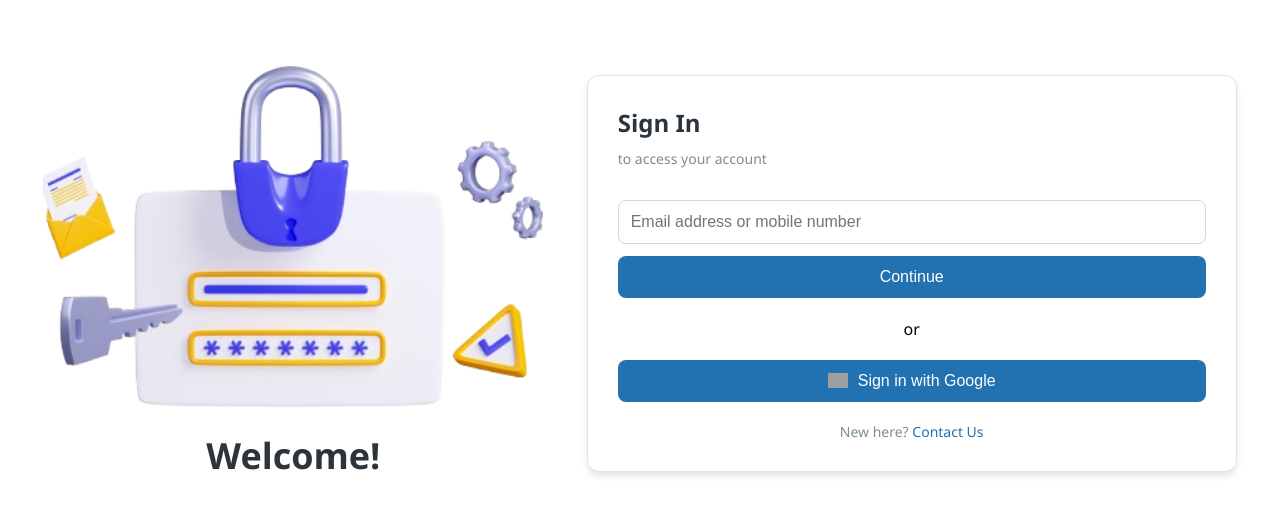
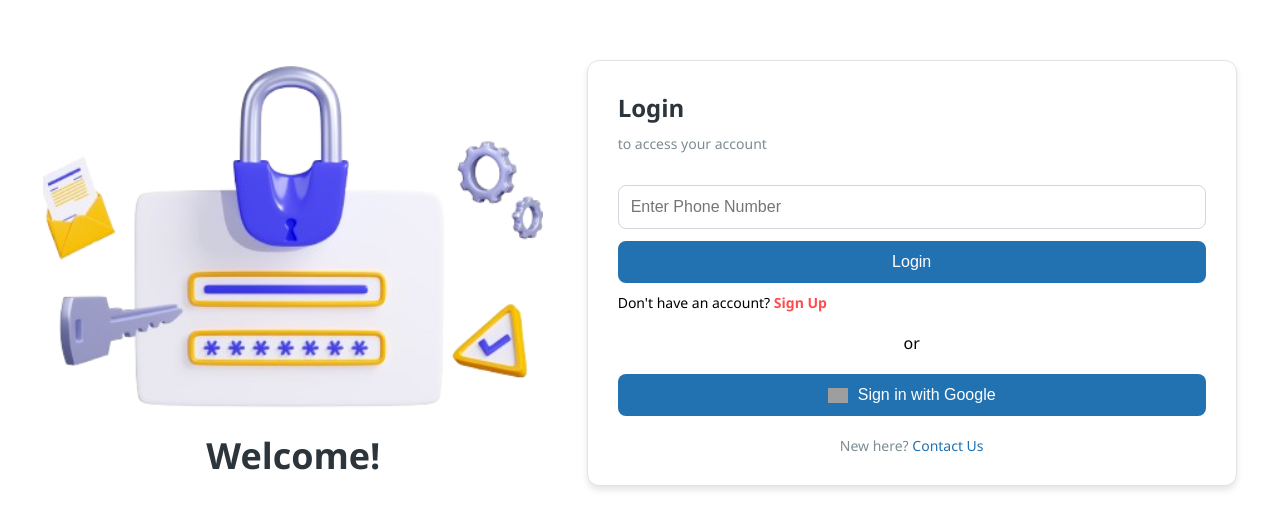
Before and after one commit to kuicqli-afk/ShyamAdminPanel, a React (Vite) app: page / in a window 1280 px wide. Shown: the part 127-656 px from the top of the page. Built offline with nearby package versions, Linux system fonts and the light colour scheme; grey boxes are pictures that could not be loaded.

Commit message:
update login Page

```diff
--- a/src/Components/Login/LoginPage.css
+++ b/src/Components/Login/LoginPage.css
@@ -147,6 +147,26 @@
   text-decoration: underline;
 }
 
+.switch-text {
+  margin-top: 10px;
+  font-size: 14px;
+}
+
+.switch-text span {
+  color: #ff4d4d;
+  cursor: pointer;
+  font-weight: bold;
+}
+
+.error-message {
+  color: #e53935;
+ margin-top: -4px;
+ margin-bottom: 8px;
+  border-radius: 6px;
+  font-size: 14px;
+  text-align: left;
+}
+
 /* RESPONSIVE STYLES */
 @media (max-width: 768px) {
   .login-page {
--- a/src/Components/Login/LoginPage.jsx
+++ b/src/Components/Login/LoginPage.jsx
@@ -6,6 +6,10 @@ import axios from "axios";
 
 
 function LoginPage({ setIsLogin }) {
+
+  const [mode, setMode] = useState("login"); // "login" or "signup"
+  const [name, setName] = useState("");
+  const [isNewUser, setIsNewUser] = useState(false);
   const [input, setInput] = useState("");  // Input for email or mobile number
   const [error, setError] = useState("");  // Error message
   const [otp, setOtp] = useState("");  // OTP input
@@ -22,9 +26,13 @@ function LoginPage({ setIsLogin }) {
   const handleSubmit = async (e) => {
     e.preventDefault();
 
-    // ✅ VALIDATION ADD
-    if (!validateInput(input)) {
-      setError("Enter valid phone number");
+    if (!input) {
+      setError("Enter phone number");
+      return;
+    }
+
+    if (mode === "signup" && !name) {
+      setError("Enter name");
       return;
     }
 
@@ -35,18 +43,28 @@ function LoginPage({ setIsLogin }) {
       );
 
       if (res.data.success) {
-        // ✅ DIRECT OTP SCREEN
+
+
+        if (mode === "login" && res.data.isNewUser) {
+          setError("User not found. Please sign up.");
+          return;
+        }
+
+
+        if (mode === "signup" && !res.data.isNewUser) {
+          setError("User already exists. Please login.");
+          return;
+        }
+
         setStep(2);
       } else {
         setError(res.data.message);
       }
 
     } catch (err) {
-      console.log(err);
       setError("Server error");
     }
   };
-
   // Handle OTP verification
   const handleOtpSubmit = async (e) => {
     e.preventDefault();
@@ -61,7 +79,8 @@ function LoginPage({ setIsLogin }) {
         "https://shyambackend.onrender.com/api/auth/verify-otp",
         {
           phone: input,
-          otp
+          otp,
+          name // 🔥 IMPORTANT
         }
       );
 
@@ -72,14 +91,13 @@ function LoginPage({ setIsLogin }) {
         setIsLogin(true);
         navigate("/dashboard");
       } else {
-        setError(res.data.message || "Invalid OTP");
+        setError(res.data.message);
       }
 
     } catch (err) {
-      setError("Error verifying OTP");
+      setError("OTP verification failed");
     }
   };
-
   return (
     <div className="login-page">
       {/* LEFT */}
@@ -91,15 +109,26 @@ function LoginPage({ setIsLogin }) {
       {/* RIGHT */}
       <div className="right-section">
         <div className="login-box">
-          <h2>Sign In</h2>
+          <h2>{mode === "signup" ? "Sign Up" : "Login"}</h2>
           <p className="sub-text">to access your account</p>
 
           {/* Step 1: Email/Phone Input */}
           {step === 1 && (
             <form onSubmit={handleSubmit}>
+
+              {/* 🔥 SHOW NAME ONLY IN SIGNUP */}
+              {mode === "signup" && (
+                <input
+                  type="text"
+                  placeholder="Enter Name"
+                  value={name}
+                  onChange={(e) => setName(e.target.value)}
+                />
+              )}
+
               <input
                 type="text"
-                placeholder="Email address or mobile number"
+                placeholder="Enter Phone Number"
                 value={input}
                 onChange={(e) => {
                   setInput(e.target.value);
@@ -107,16 +136,51 @@ function LoginPage({ setIsLogin }) {
                 }}
               />
 
-              {/* Error message display */}
               {error && <p className="error-message">{error}</p>}
 
-              <button type="submit">Continue</button>
+              <button type="submit">
+                {mode === "signup" ? "Sign Up" : "Login"}
+              </button>
             </form>
           )}
 
-          {/* Step 2: OTP Input */}
+          <p className="switch-text">
+            {mode === "login" ? (
+              <>
+                Don't have an account?{" "}
+                <span onClick={() => {
+                  setMode("signup");
+                  setError("");
+                }}>
+                  Sign Up
+                </span>
+              </>
+            ) : (
+              <>
+                Already have an account?{" "}
+                <span onClick={() => {
+                  setMode("login");
+                  setError("");
+                }}>
+                  Login
+                </span>
+              </>
+            )}
+          </p>
+
           {step === 2 && (
             <form onSubmit={handleOtpSubmit}>
+
+
+              {isNewUser && (
+                <input
+                  type="text"
+                  placeholder="Enter Name"
+                  value={name}
+                  onChange={(e) => setName(e.target.value)}
+                />
+              )}
+
               <input
                 type="text"
                 placeholder="Enter OTP"
@@ -126,13 +190,12 @@ function LoginPage({ setIsLogin }) {
                   setError("");
                 }}
               />
-              {/* Error message display */}
+
               {error && <p className="error-message">{error}</p>}
 
               <button type="submit">Verify OTP</button>
             </form>
           )}
-
           <div className="divider">or</div>
 
           {/* Google Sign-In Button */}
```
